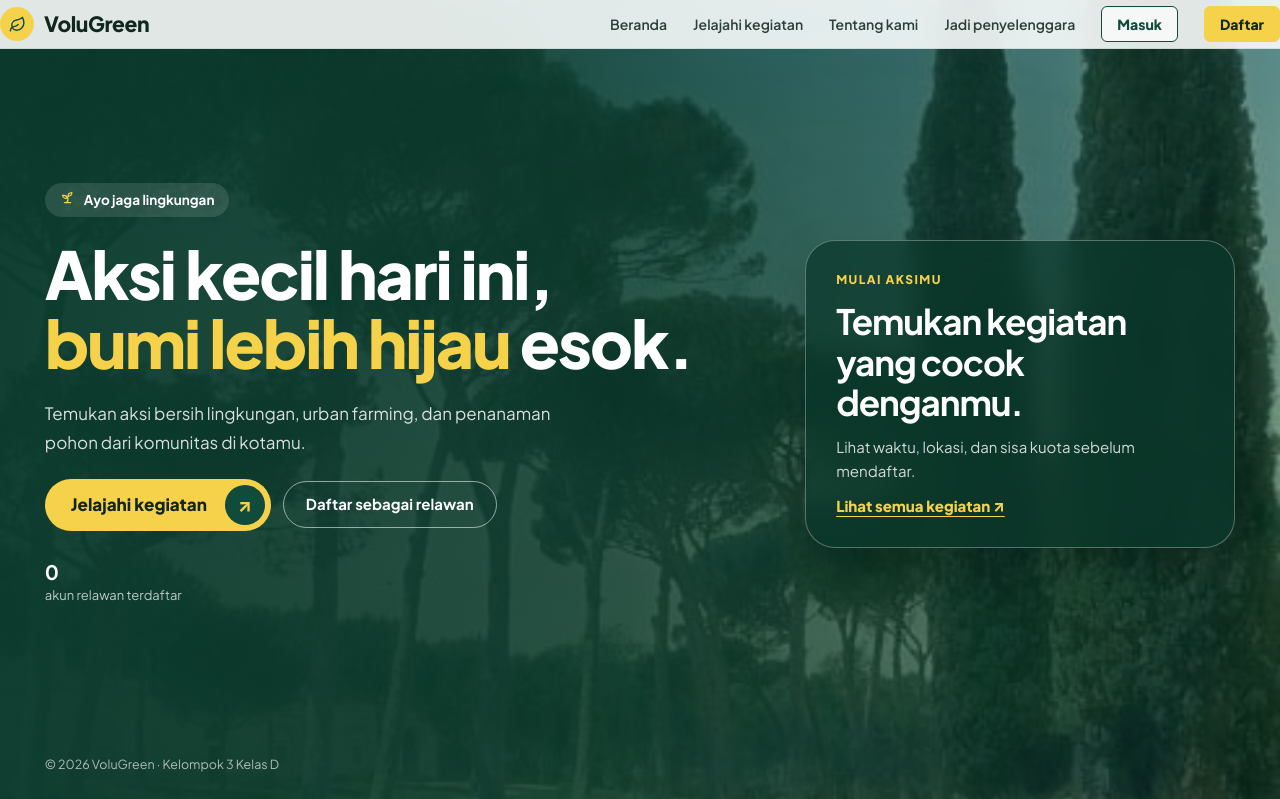
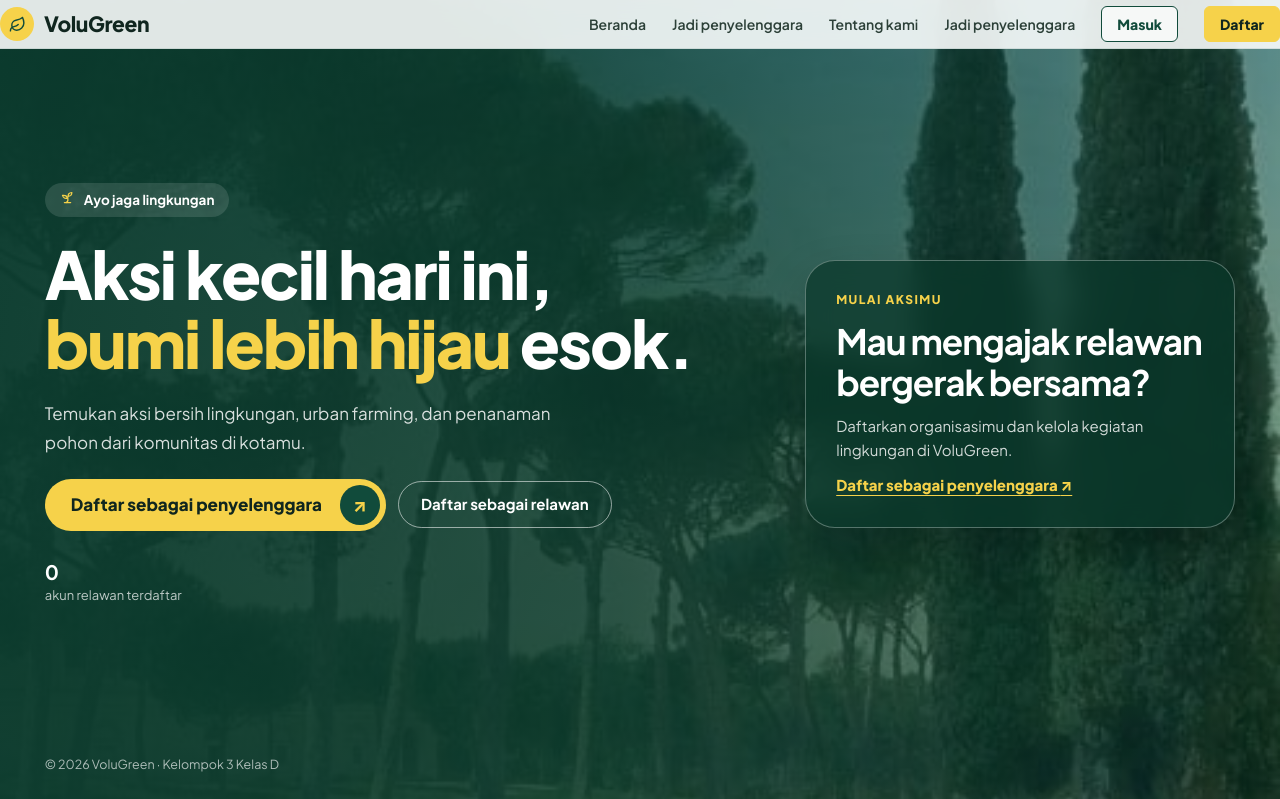
Before and after one commit to Kelompok-3-Kelas-D/VoluGreen, a Django app: page / in a window 1280 px wide. Shown: the top 799 px of the page. Run offline with Django 5.2, Linux system fonts and the light colour scheme.

Commit message:
Fix role routing and persistent auth sessions

```diff
--- a/eksplorasi/views.py
+++ b/eksplorasi/views.py
@@ -36,7 +36,7 @@ def index(request):
         collection_list = list(request.user.koleksi.all())
         saved_rows = KoleksiKegiatan.objects.filter(
             pengguna=request.user, kegiatan__in=kegiatan_list
-        ).values_list("kegiatan_id", "pk")
+        ).values_list("kegiatan__pk", "pk")
         for activity_id, collection_id in saved_rows:
             saved_ids.add(activity_id)
             saved_collections.setdefault(activity_id, set()).add(collection_id)
--- a/main/views.py
+++ b/main/views.py
@@ -91,15 +91,25 @@ def profile_settings(request):
     })
 
 
+def _role_home_url(user):
+    """Tentukan halaman awal berdasarkan profil akun, bukan tab login."""
+    if user.is_staff:
+        return reverse("admin_panel:dashboard")
+    profile = getattr(user, "profile", None)
+    if profile and profile.role == Profile.Role.ORGANIZER:
+        return reverse("organizer:dashboard")
+    return reverse("volunteer:halaman_dashboard_relawan")
+
+
 def register(request):
-    if request.user.is_authenticated:
-        return redirect("main:home")
     requested_role = request.GET.get("role")
     if requested_role not in Profile.Role.values:
         requested_role = Profile.Role.VOLUNTEER
     next_url = request.POST.get("next", "") if request.method == "POST" else request.GET.get("next", "")
     if not url_has_allowed_host_and_scheme(next_url, allowed_hosts={request.get_host()}, require_https=request.is_secure()):
         next_url = ""
+    if request.user.is_authenticated:
+        return redirect(next_url or _role_home_url(request.user))
     form = RegistrationForm(request.POST or None, initial={"role": requested_role})
     if request.method == "POST" and form.is_valid():
         try:
@@ -123,8 +133,6 @@ def register(request):
 
 
 def login_user(request):
-    if request.user.is_authenticated:
-        return redirect("main:home")
     requested_role = request.GET.get("role", Profile.Role.VOLUNTEER)
     if requested_role not in Profile.Role.values:
         requested_role = Profile.Role.VOLUNTEER
@@ -135,20 +143,16 @@ def login_user(request):
     next_url = request.POST.get("next", "") if request.method == "POST" else request.GET.get("next", "")
     if not url_has_allowed_host_and_scheme(next_url, allowed_hosts={request.get_host()}, require_https=request.is_secure()):
         next_url = ""
+    if request.user.is_authenticated:
+        return redirect(next_url or _role_home_url(request.user))
     form = LoginForm(request, data=request.POST or None, initial={"role": requested_role})
     if request.method == "POST" and form.is_valid():
         user = form.get_user()
         login(request, user)
-        selected_role = form.cleaned_data.get("role")
-        if not selected_role:
-            profile = getattr(user, "profile", None)
-            selected_role = profile.role if profile else Profile.Role.VOLUNTEER
         if url_has_allowed_host_and_scheme(next_url, allowed_hosts={request.get_host()}, require_https=request.is_secure()):
             destination = next_url
-        elif selected_role == Profile.Role.ORGANIZER:
-            destination = reverse("organizer:dashboard")
         else:
-            destination = reverse("volunteer:halaman_dashboard_relawan")
+            destination = _role_home_url(user)
         response = redirect(destination)
         response.set_cookie("last_login", timezone.localtime().strftime("%Y-%m-%d %H:%M:%S"), samesite="Lax")
         return response
--- a/templates/index.html
+++ b/templates/index.html
@@ -19,7 +19,11 @@
         <a class="logo on-dark" href="#beranda" aria-label="VoluGreen, beranda"><span class="logo-mark" data-i="leaf"></span>VoluGreen</a>
         <nav aria-label="Navigasi utama">
           <a href="#beranda" aria-current="page">Beranda</a>
-          <a href="{% if user.is_authenticated %}{% url 'eksplorasi:index' %}{% else %}{% url 'main:register' %}?role=volunteer&amp;next={% url 'eksplorasi:index' %}{% endif %}">Jelajahi kegiatan</a>
+          {% if user.is_authenticated and user.profile.role == 'volunteer' %}
+            <a href="{% url 'eksplorasi:index' %}">Cari kegiatan</a>
+          {% elif not user.is_authenticated %}
+            <a href="{% url 'main:register' %}?role=organizer">Jadi penyelenggara</a>
+          {% endif %}
           <a href="#tentang">Tentang kami</a>
           {% if user.is_staff %}
             <a href="{% url 'admin_panel:dashboard' %}">Panel admin</a>
@@ -49,7 +53,11 @@
         <button class="menu-btn" type="button" aria-label="Buka menu" aria-expanded="false" aria-controls="beranda-menu" data-drawer="beranda-menu"><span data-i="menu"></span></button>
         <div class="mobile-drawer" id="beranda-menu" hidden>
           <a href="#beranda" aria-current="page">Beranda</a>
-          <a href="{% if user.is_authenticated %}{% url 'eksplorasi:index' %}{% else %}{% url 'main:register' %}?role=volunteer&amp;next={% url 'eksplorasi:index' %}{% endif %}">Jelajahi kegiatan</a>
+          {% if user.is_authenticated and user.profile.role == 'volunteer' %}
+            <a href="{% url 'eksplorasi:index' %}">Cari kegiatan</a>
+          {% elif not user.is_authenticated %}
+            <a href="{% url 'main:register' %}?role=organizer">Jadi penyelenggara</a>
+          {% endif %}
           <a href="#tentang">Tentang kami</a>
           {% if user.is_staff %}
             <a href="{% url 'admin_panel:dashboard' %}">Panel admin</a>
@@ -74,14 +82,17 @@
         <h1>Aksi kecil hari ini, <em>bumi lebih hijau</em> esok.</h1>
         <p class="lede">Temukan aksi bersih lingkungan, urban farming, dan penanaman pohon dari komunitas di kotamu.</p>
         <div class="landing-actions">
-          <a class="cta inline" href="{% if user.is_authenticated %}{% url 'eksplorasi:index' %}{% else %}{% url 'main:register' %}?role=volunteer&amp;next={% url 'eksplorasi:index' %}{% endif %}">Jelajahi kegiatan <span class="arrow" aria-hidden="true">↗</span></a>
           {% if user.is_staff %}
+            <a class="cta inline" href="{% url 'admin_panel:dashboard' %}">Buka panel admin <span class="arrow" aria-hidden="true">↗</span></a>
             <a class="btn btn-outline-light" href="{% url 'admin_panel:dashboard' %}">Buka panel admin</a>
           {% elif user.is_authenticated and user.profile.role == 'volunteer' %}
+            <a class="cta inline" href="{% url 'eksplorasi:index' %}">Cari kegiatan <span class="arrow" aria-hidden="true">↗</span></a>
             <a class="btn btn-outline-light" href="{% url 'volunteer:halaman_dashboard_relawan' %}">Pendaftaran saya</a>
           {% elif user.is_authenticated and user.profile.role == 'organizer' %}
+            <a class="cta inline" href="{% url 'organizer:dashboard' %}">Kelola kegiatan <span class="arrow" aria-hidden="true">↗</span></a>
             <a class="btn btn-outline-light" href="{% url 'organizer:dashboard' %}">Kelola kegiatan</a>
           {% else %}
+            <a class="cta inline" href="{% url 'main:register' %}?role=organizer">Daftar sebagai penyelenggara <span class="arrow" aria-hidden="true">↗</span></a>
             <a class="btn btn-outline-light" href="{% url 'main:register' %}?role=volunteer">Daftar sebagai relawan</a>
           {% endif %}
         </div>
@@ -89,9 +100,9 @@
       </div>
       <div class="hero-guide" aria-label="Langkah bergabung">
         <span class="hero-guide-label">MULAI AKSIMU</span>
-        <strong>Temukan kegiatan yang cocok denganmu.</strong>
-        <p>Lihat waktu, lokasi, dan sisa kuota sebelum mendaftar.</p>
-        <a href="{% url 'eksplorasi:index' %}">Lihat semua kegiatan <span aria-hidden="true">↗</span></a>
+        <strong>Mau mengajak relawan bergerak bersama?</strong>
+        <p>Daftarkan organisasimu dan kelola kegiatan lingkungan di VoluGreen.</p>
+        <a href="{% if user.is_authenticated and user.profile.role == 'organizer' %}{% url 'organizer:dashboard' %}{% else %}{% url 'main:register' %}?role=organizer{% endif %}">Daftar sebagai penyelenggara <span aria-hidden="true">↗</span></a>
       </div>
     </main>
     <p class="legal wrap">© 2026 VoluGreen · Kelompok 3 Kelas D</p>
```
Also changed, not shown: eksplorasi/tests.py (+21 -0 lines), volugreen/settings.py (+9 -3 lines).
